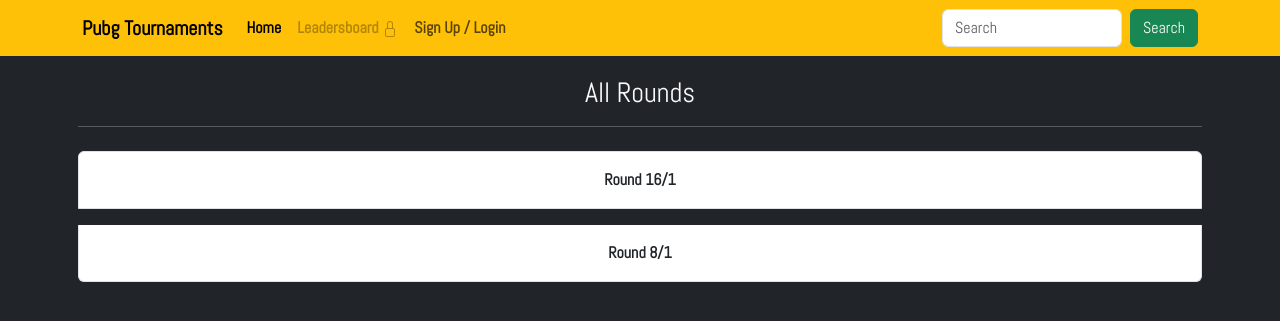
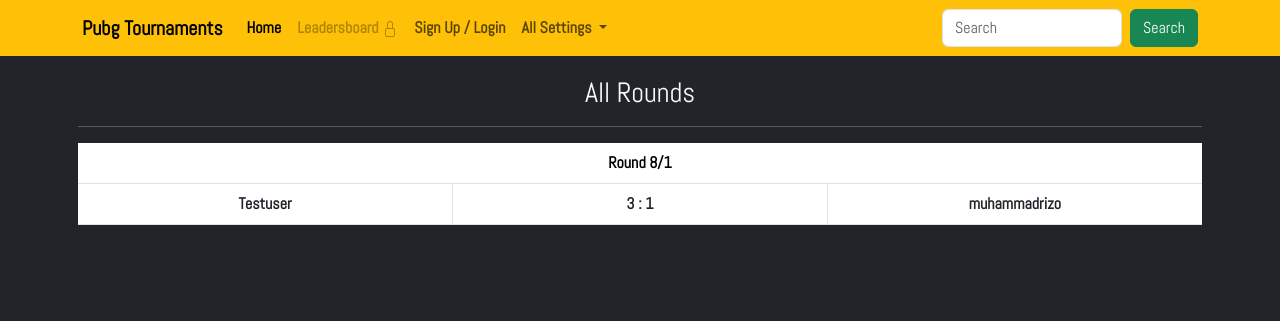
Before and after one commit to MuhammadRizo19/pubgtournaments, a Django app: page /784d9d54-2eb7-48e4-b118-17c5d80b8412/detail in a window 1280 px wide. Shown: the top 321 px of the page. Run offline with Django 5.2, Linux system fonts and the light colour scheme; data comes from the database, SQL or seed files in the repository; both versions use the stored data as it was after the commit.

Commit message:
advanced setting

```diff
--- /dev/null
+++ b/base/forms.py
@@ -0,0 +1,4 @@
+from django import forms
+from .models import Tournament
+
+class EditTournament(forms.ModelForm):
--- a/base/models.py
+++ b/base/models.py
@@ -45,6 +45,10 @@ class Round(models.Model):
     round_number = models.CharField(max_length=35)
     tournament = models.ForeignKey(Tournament, on_delete=models.CASCADE)
     current = models.BooleanField(blank=True,null=True)
+    date = models.DateField(auto_now_add=True, blank=True,null=True)
+
+    class Meta:
+        ordering = ["-date"]
 
     def __str__(self):
         return self.round_number
--- a/base/urls.py
+++ b/base/urls.py
@@ -4,7 +4,8 @@ from . import views
 urlpatterns = [
     path('', views.home, name='home'),
     path('tournaments', views.tourlist, name='tourlist'),
+    path('alltournaments', views.advancedtourlist, name='advancedtourlist'),
     #path('fixtures', views.fixtures, name='fixtures'),
     path('<uuid:tour_id>/detail', views.tourpage,name='tour_detail'),
-    path('<uuid:round_id>/detail', views.roundpage,name='round_detail'),
+    #path('<uuid:round_id>/detail', views.roundpage,name='round_detail'),
 ]
--- a/base/views.py
+++ b/base/views.py
@@ -1,6 +1,5 @@
-from django.shortcuts import render
 from .models import Tournament,Round,Match
-from django.shortcuts import render
+from django.shortcuts import render,redirect
 from django.views import generic
 from datetime import date
 
@@ -12,25 +11,31 @@ def tourlist(request):
     context = {'tournaments' : tournaments}
     return render(request, 'tournament/tourlist.html', context)
 
+def advancedtourlist(request):
+    tournaments = Tournament.objects.all()
+    context = {'tournaments' : tournaments}
+    return render(request, 'forstaff/tourlist.html', context)
+
 
 def tourpage(request,tour_id):
     tour = Tournament.objects.get(id=tour_id)
     if tour.started == True:
-        rounds = Round.objects.all().filter(tournament=tour)
-        context = {'rounds':rounds}
+        rounds = Round.objects.all().filter(tournament=tour,current=True)
+        for round in rounds:
+            matches = Match.objects.all().filter(forround=round)
+        context = {'rounds':rounds, 'matches':matches}
         return render(request, 'tournament/fixtures.html', context)
 
     else:
         context = {'tournament':tour}
         return render(request, 'tournament/pretour.html', context)
 
+"""""
 def roundpage(request, round_id):
     rount = Round.objects.get(id=round_id)
     context = {'round':rount}
     return render(request, 'tournament/allgames.html', context)
-
-#for round in rounds:
-#matches = Match.objects.all().filter(forround=round)
+"""""
 
 #class PretourPage(generic.De):
 #    model = Tournament
--- a/templates/navbar.html
+++ b/templates/navbar.html
@@ -23,19 +23,20 @@
             <a class="nav-link" href="">Sign Up / Login</a>
           </li>
           {% endif %}
-          <!----------------
+
           <li class="nav-item dropdown">
             <a class="nav-link dropdown-toggle" href="#" role="button" data-bs-toggle="dropdown" aria-expanded="false">
-              Dropdown
+              All Settings
             </a>
             <ul class="dropdown-menu">
-              <li><a class="dropdown-item" href="#">Action</a></li>
-              <li><a class="dropdown-item" href="#">Another action</a></li>
+              <li><a class="dropdown-item" href="{% url 'advancedtourlist' %}">All Tournaments</a></li>
+              <li><a class="dropdown-item" href="#">All Rounds</a></li>
               <li><hr class="dropdown-divider"></li>
-              <li><a class="dropdown-item" href="#">Something else here</a></li>
+              <li><a class="dropdown-item" href="#">Matches</a></li>
+
             </ul>
           </li>
-          ------------------->
+
         </ul>
         <form class="d-flex" role="search">
           <input class="form-control me-2" type="search" placeholder="Search" aria-label="Search">
--- a/templates/tournament/fixtures.html
+++ b/templates/tournament/fixtures.html
@@ -1,15 +1,36 @@
 {% extends 'base.html' %}
 
 {% block content %}
+
 <div class="container py-3 px-2 text-light">
 <h3 class="text-center mt-1">All Rounds</h3>
 <hr>
 
-<ul class="list-group">
-    {% for round in rounds %}
-<li class="list-group-item my-2 py-3 text-center"><a class="text-decoration-none text-dark" href="{% url 'round_detail' round.pk %}"> {{round.round_number}} </a></li>
-    {% endfor %}
-</ul>
-
+{% if rounds %}
+{% for round in rounds %}
+<table class="table table-fluid w-100">
+    <thead>
+        <tr>
+            <th class="text-center" colspan="3">
+               {{round.round_number}}
+            </th>
+            </tr>
+    </thead>
+    <tbody class="text-center">
+        {% for match in matches %}
+        <tr>
+               <td style="width: 33%;"><a class="text-decoration-none text-dark" href=""> {{match.player_1}} </a></td>
+               <td class="border" style="width: 33%;"><a href="" class="text-decoration-none text-dark"> {{match.total}} </a></td>
+               <td style="width: 33%;"> <a href="" class="text-decoration-none text-dark"> {{match.player_2}} </a></td>
+        </tr>
+        {% endfor %}
+    </tbody>
+</table>
+{% endfor %}
+{% else %}
+{% for message in messages %}
+<h3 class="text-center mt-1">{{message}}</h3>
+{% endfor %}
+{% endif %}
 </div>
 {% endblock content %}
```
Also changed, not shown: templates/forstaff/edittour.html (added, +13 -0 lines), templates/forstaff/tourlist.html (added, +33 -0 lines), base/migrations/0007_alter_round_options_round_date.py (added), db.sqlite3.
